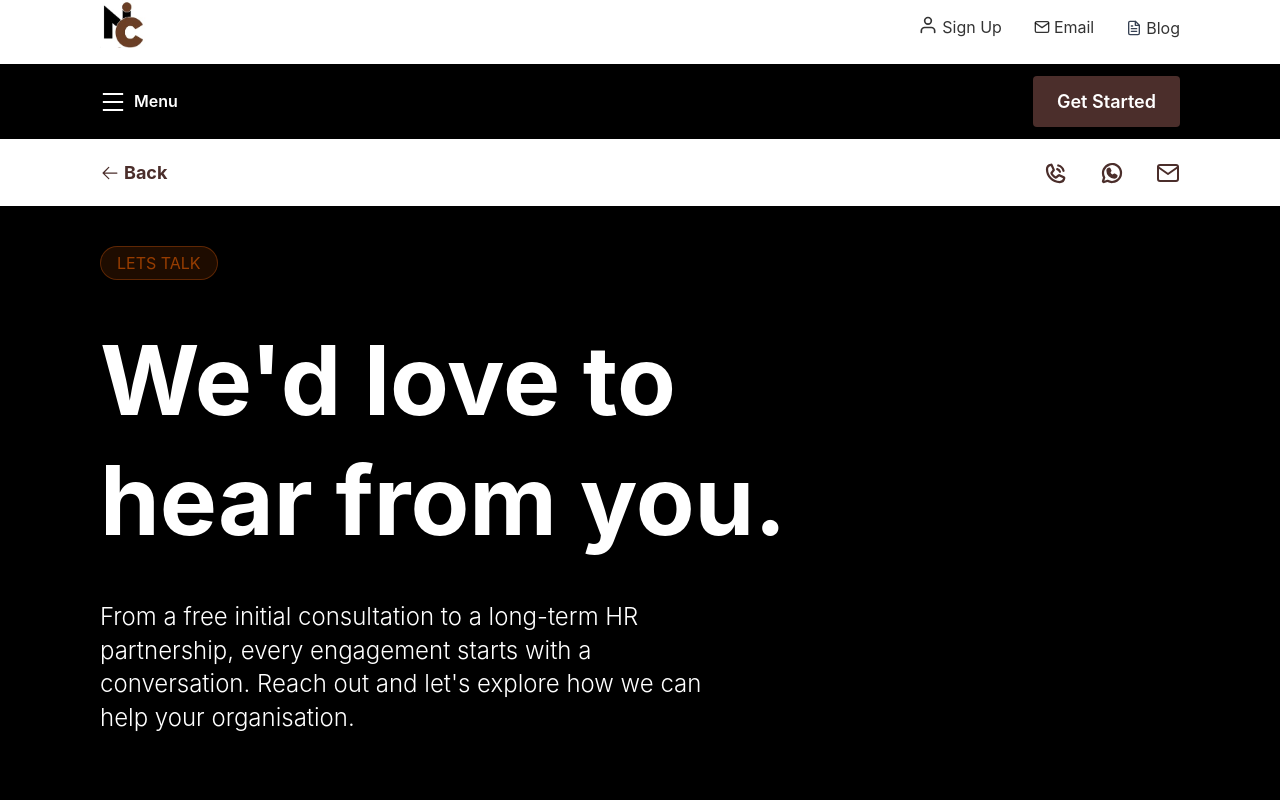
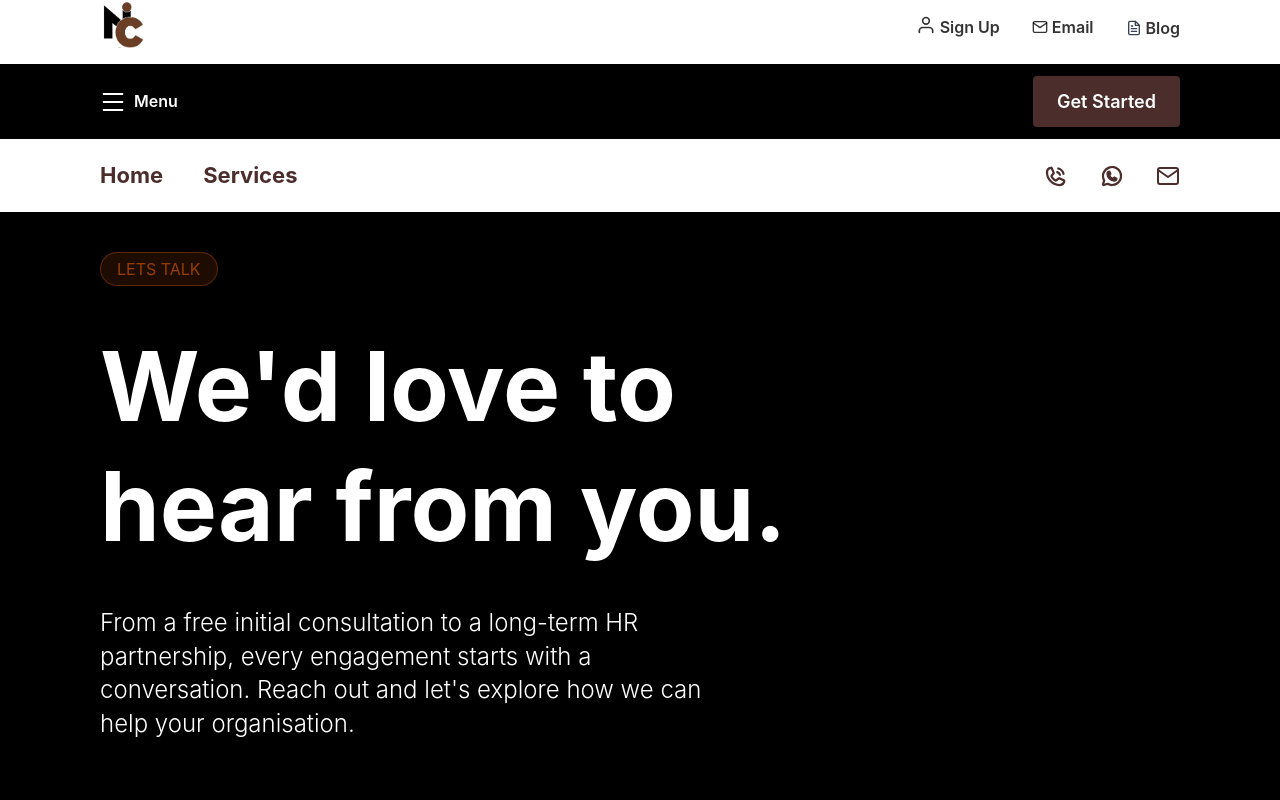
Before and after one commit to Ishmael-smart-Kaunda/nanthsConsults, a React (Vite) app: page /contact in a window 1280 px wide. Shown: the top 800 px of the page. Built offline with nearby package versions, Linux system fonts and the light colour scheme.

Commit message:
TEXT COLOR CHANGES BEFORE PRESENTATION FOR REVIEW

```diff
--- a/src/components/contact components/hero.jsx
+++ b/src/components/contact components/hero.jsx
@@ -2,7 +2,7 @@
 
 export default function Hero(){
                return(
-                       <header className="w-full h-[80vh md:h-[100vh] max-w-[1440px] bg-black px-5 md:px-25 py-10">
+                       <header className="w-full h-[100vh] max-w-[1440px] bg-black px-5 md:px-25 py-10">
                            <div className="w-full md:w-3/4 text-white space-y-10">
                               <p className="w-fit text-amber-800 uppercase bg-amber-800/20 border border-amber-900/70 px-4 py-1 rounded-full">lets talk</p>
                               <h1 className="text-5xl md:text-6xl lg:text-8xl font-bold leading-tight">We'd love to hear from you.</h1>
--- a/src/components/contact components/navBar.jsx
+++ b/src/components/contact components/navBar.jsx
@@ -6,9 +6,14 @@ import { Link } from "react-router-dom";
 export default function NavBar(){
                         return(
                                 <div className="bg-white w-full flex flex-row justify-between px-5 md:px-25 py-5 shadow-s ">
-                                    <Link to='/' className="inline-flex items-center gap-1 text-[18px] text-ascent font-bold">
-                                        <PiArrowLeft className="size-5"/> Back
+                                    <div className="inline-flex items-center gap-10 font-bold">
+                                    <Link to='/' className="inline-flex items-center gap-1 text-[22px] text-ascent font-bold">
+                                         Home
                                     </Link>
+                                    <Link to='/' className="inline-flex items-center gap-1 text-[22px] text-ascent font-bold">
+                                         Services
+                                    </Link>
+                                    </div>
                                     <div className="inline-flex items-center gap-8 text-ascent">
                                         <a href="" className=""><PiPhoneCallBold className="size-6"/></a>
                                         <a href="" className=""> <PiWhatsappLogoBold className="size-6"/></a>
--- a/src/components/home components/about.jsx
+++ b/src/components/home components/about.jsx
@@ -20,7 +20,7 @@ export default function About(){
 
 
 
-                        <p id="services" className="first-letter:float-left first-letter:mr-2 first-letter:text-5xl first-letter:font-bold first-letter:text-ascent first-line:tracking-widest ">
+                        <p id="services" className="first-letter:float-left first-letter:mr-2 first-letter:text-5xl first-letter:font-bold first-letter:text-amber-800 first-line:tracking-widest ">
                             We are a duly registered Malawian consultancy firm that provides
                             a full range of management consultancy services specifically in the areas of human resources
                             management, trainings, performance management, integrated management systems,
@@ -32,7 +32,7 @@ export default function About(){
                           Our work goes beyond policy and paperwork. We partner closely with organisations to
                           unlock the full potential of their people-building cultures where talent thrives, teams perform, and leadership grows.
                         </p>
-                        <a href="/about" className="group inline-flex gap-1 font-semibold text-[18px] text-black items-center">Get to know us <FiArrowRight className="size-4 animate-slider group-hover:[animation-play-state:paused] group-hover:translate-x-4 transition-all duration-300"/></a>
+                        <a href="/about" className="group inline-flex gap-1 font-bold text-[18px] text-amber-800 items-center">Get to know us <FiArrowRight className="size-4 animate-slider group-hover:[animation-play-state:paused] group-hover:translate-x-4 transition-all duration-300"/></a>
 
                     </div>
                  </section>
--- a/src/components/home components/our partners.jsx
+++ b/src/components/home components/our partners.jsx
@@ -39,7 +39,9 @@ export default function Partners(){
 
                         return(
                                <section className="w-full max-w-[1440px] md:py-25 px-5 md:px-25">
-                                <span className="w-full inline-flex justify-between text-[22px] font-semibold whitespace-nowrap">Our clientela <p className="hidden md:inline-flex text-end flex-end gap-1 text-[16px] text-[18px] font-normal">500 <FaPlus className="size-2 translate-y-2"/> Clients within  Malawi and beyond</p> </span>
+                                <span className="w-full inline-flex justify-between text-[30px] md:text-[35px] font-semibold whitespace-nowrap">Our clientela <p className="hidden md:inline-flex text-end flex-end gap-1 text-[22px] font-semibold">
+                                    500 <FaPlus className="size-2 translate-y-2"/> Clients within  Malawi and beyond</p>
+                                </span>
 
                                 <div className="relative overflow-hidden w-full mt-30 box-border">
                                     <div className="pointer-events-none absolute z-10 h-full  w-20 md:w-50 bg-gradient-to-r from-white  to-transparent "/>
--- a/src/components/navBar.jsx
+++ b/src/components/navBar.jsx
@@ -55,9 +55,9 @@ export default function NavBar(){
                                     </div>
                                 </div>
                             </NavLink>
-                            <div className="inline-flex items-center gap-8">
+                            <div className="inline-flex items-center font-semibold gap-8">
                                 <span onClick={toggleSignUp}
-                                      className="hidden  cursor-pointer md:inline-flex gap-1 font-sebold text-black/80 hover:text-amber-800"
+                                      className="hidden  cursor-pointer md:inline-flex gap-1 text-black/80 hover:text-amber-800"
                                       >
                                         <FiUser className="size-5 translate-y-0.2"/> Sign Up
                                 </span>
```
